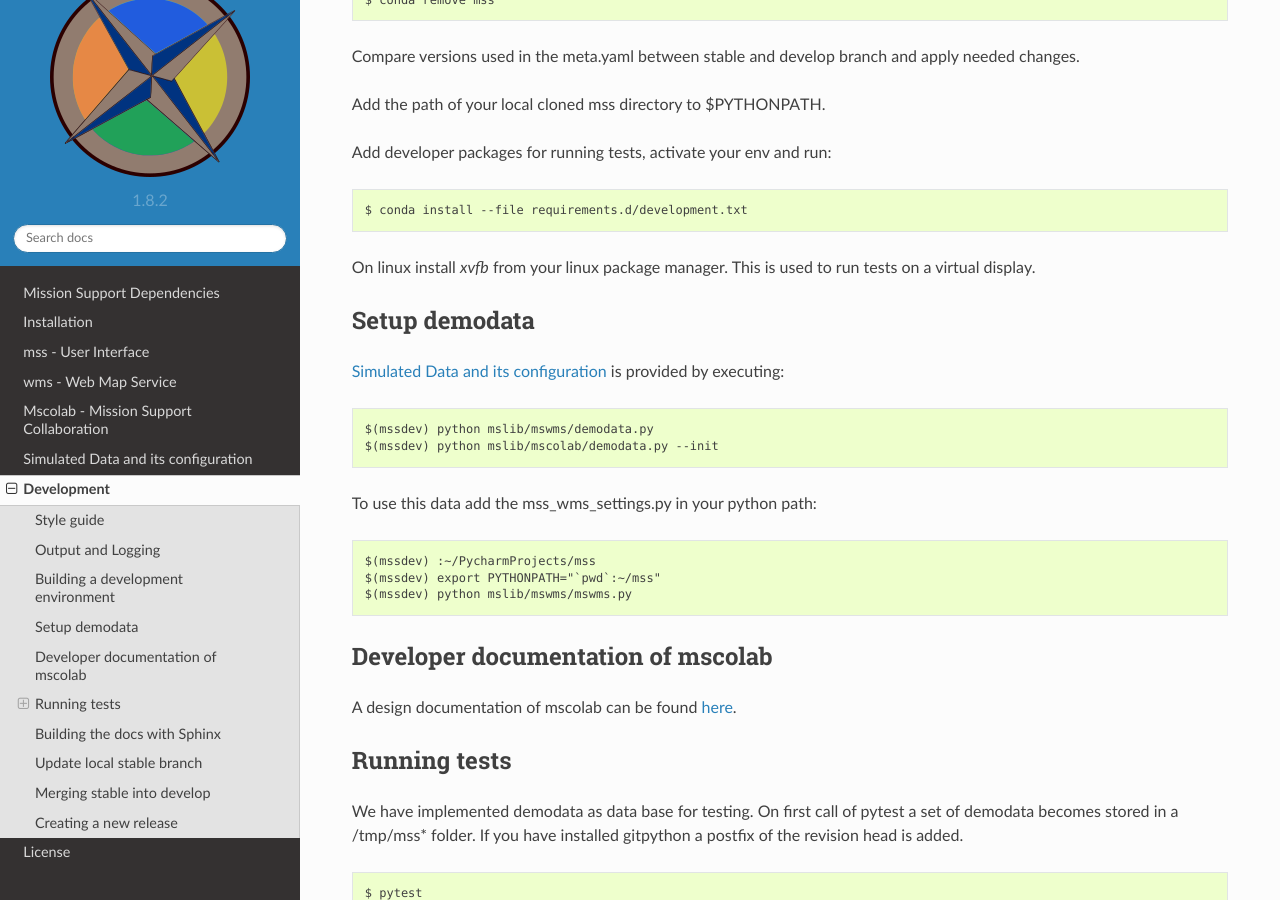
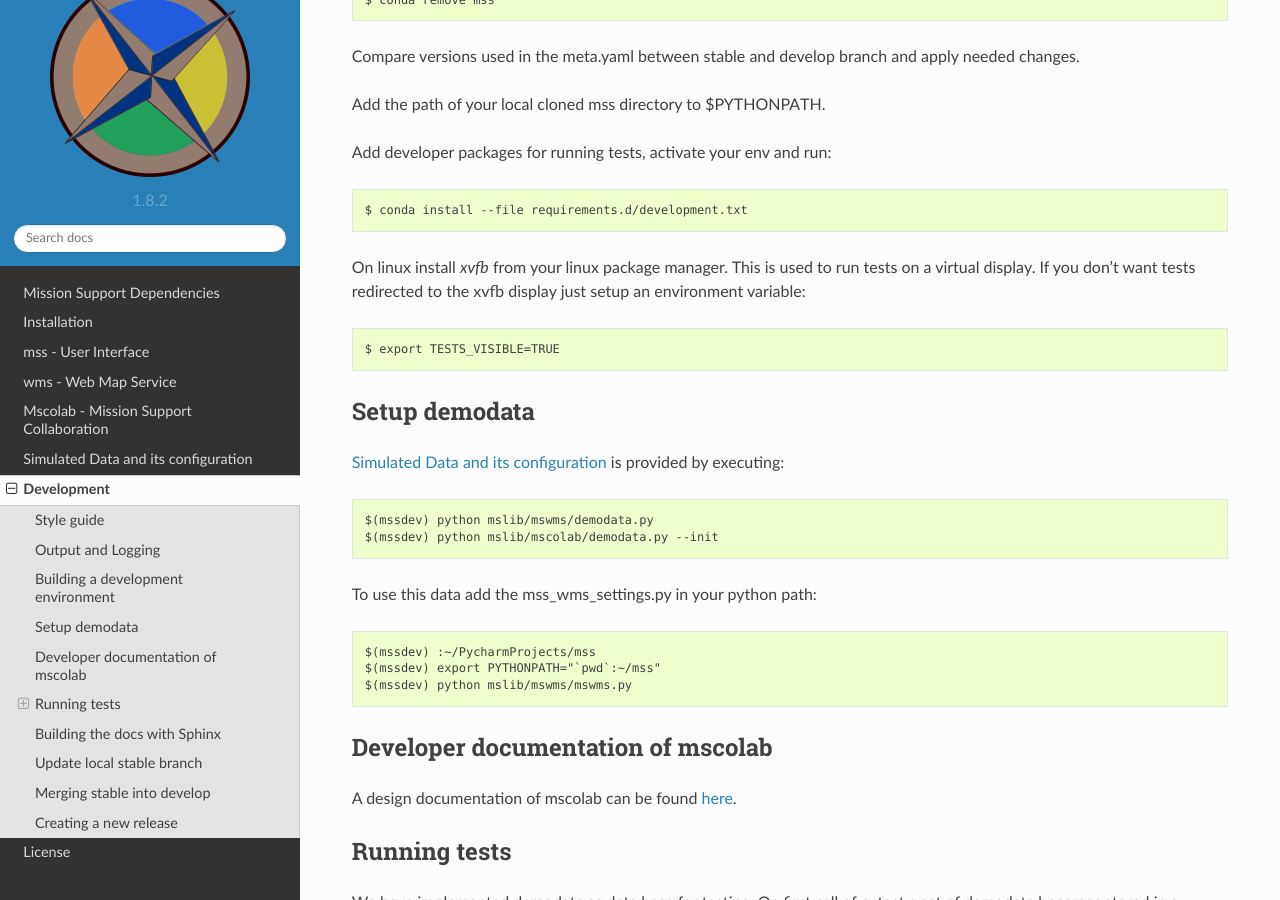
Before and after one commit to Open-MSS/MSS, a Sphinx documentation site: the page built from docs/development.rst, in a window 1280 px wide and 900 px high, scrolled down 1392 px. Built offline with Sphinx 7.4.7 and the Read the Docs theme 2.0.0, drawn with Linux system fonts in a browser that asks for light colours.

```diff
--- a/docs/development.rst
+++ b/docs/development.rst
@@ -73,6 +73,9 @@ Add developer packages for running tests, activate your env and run::
   $ conda install --file requirements.d/development.txt
 
 On linux install `xvfb` from your linux package manager. This is used to run tests on a virtual display.
+If you don't want tests redirected to the xvfb display just setup an environment variable::
+
+ $ export TESTS_VISIBLE=TRUE
 
 
 Setup demodata
```
Also changed, not shown: conftest.py (+7 -5 lines).
